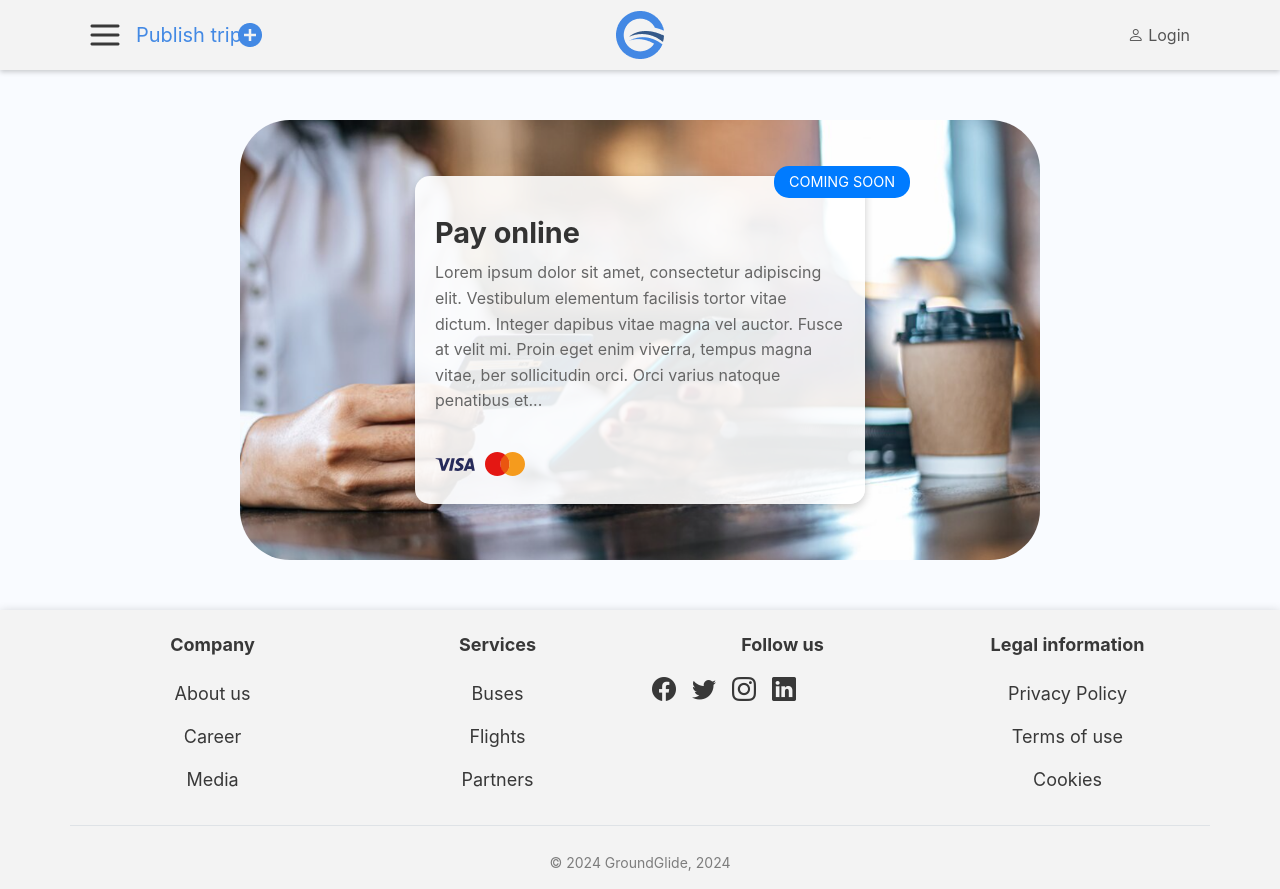
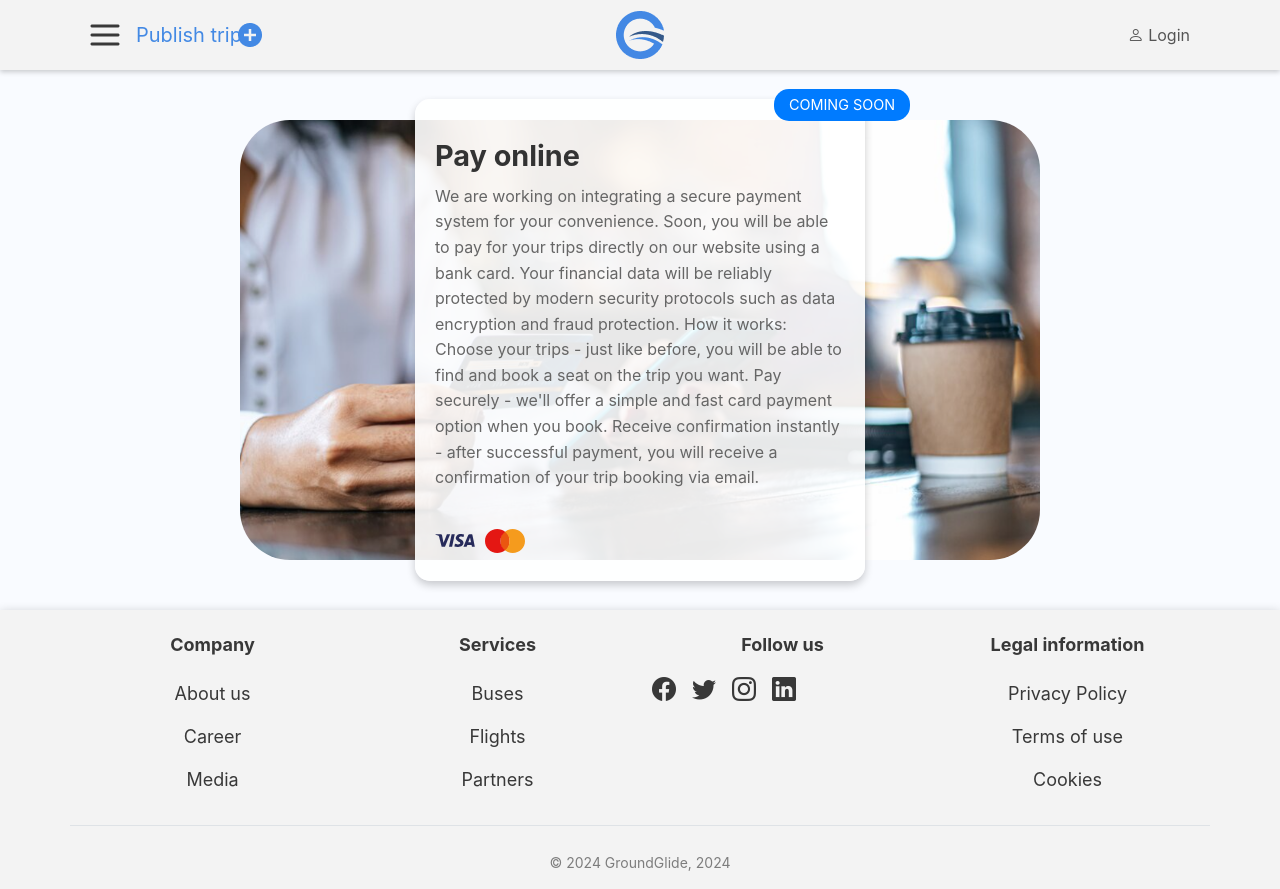
Before and after one commit to blablacar-clone-develop/frontend, a React (Vite) app in the folder react/: page /comingson in a window 1280 px wide. Built offline with nearby package versions, Linux system fonts and the light colour scheme.

Commit message:
fix comingsoon component text

```diff
--- a/react/src/components/ComingSonComponent.tsx
+++ b/react/src/components/ComingSonComponent.tsx
@@ -11,11 +11,11 @@ const ComingSonComponent: React.FC = () => {
                     <div className="coming-soon-badge">COMING SOON</div>
                     <h3 className="coming-soon-title">Pay online</h3>
                     <p className="coming-soon-description">
-                        Lorem ipsum dolor sit amet, consectetur adipiscing elit.
-                        Vestibulum elementum facilisis tortor vitae dictum. Integer dapibus vitae magna vel auctor.
-                        Fusce at velit mi.
-                        Proin eget enim viverra, tempus magna vitae, ber sollicitudin orci. Orci varius natoque
-                        penatibus et...
+                        We are working on integrating a secure payment system for your convenience. Soon, you will be able to pay for your trips directly on our website using a bank card. Your financial data will be reliably protected by modern security protocols such as data encryption and fraud protection.
+                        How it works:
+                        Choose your trips - just like before, you will be able to find and book a seat on the trip you want.
+                        Pay securely - we'll offer a simple and fast card payment option when you book.
+                        Receive confirmation instantly - after successful payment, you will receive a confirmation of your trip booking via email.
                     </p>
                     <div className="payment-logos">
                         <div className="payment-logo logo-visa"/>
```
